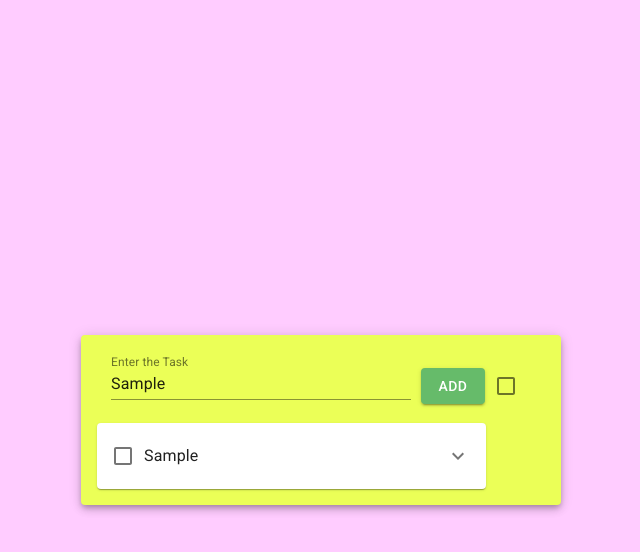
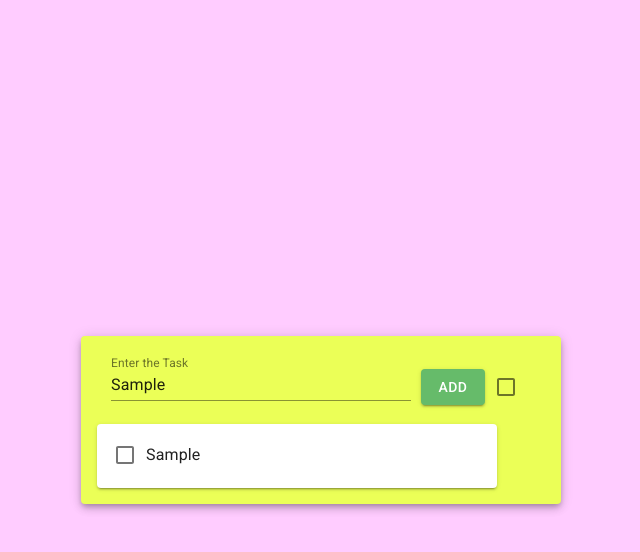
Before and after one commit to HemanthKumarAchanta/progress-tracker, a React (Create React App) app: page / in a window 1280 px wide. Both pictures are taken after typing "Sample" into the empty fields and a click on the button "ADD". Shown: the top 552 px of the page, without its empty margins (335-975 px from the left). Built offline with nearby package versions, Linux system fonts and the light colour scheme.

Commit message:
with and without expansion panel

```diff
--- a/src/Components/Home/Home.js
+++ b/src/Components/Home/Home.js
@@ -77,7 +77,8 @@ const Home = () => {
   };
 
   const handleAdd = () => {
-    tasks.push(task);
+    const dict = { taskValue: task, checkValue: checked };
+    tasks.push(dict);
     setTask("");
   };
 
@@ -121,7 +122,10 @@ const Home = () => {
             <List>
               {tasks.map((ele, index) => (
                 <ListItem key={index}>
-                  <Subtask element={ele} />
+                  <Subtask
+                    element={ele.taskValue}
+                    needSubtask={ele.checkValue}
+                  />
                 </ListItem>
               ))}
             </List>
--- a/src/Components/Subtask/Subtask.js
+++ b/src/Components/Subtask/Subtask.js
@@ -1,6 +1,5 @@
 import React, { useState } from "react";
 import { makeStyles } from "@material-ui/core/styles";
-import Paper from "@material-ui/core/Paper";
 import Button from "@material-ui/core/Button";
 import TextField from "@material-ui/core/TextField";
 import { green } from "@material-ui/core/colors";
@@ -27,6 +26,7 @@ import Checkbox from "@material-ui/core/Checkbox";
 import ExpandMoreIcon from "@material-ui/icons/ExpandMore";
 
 import AddCircleSharpIcon from "@material-ui/icons/AddCircleSharp";
+import Paper from "@material-ui/core/Paper";
 
 const useStyles = makeStyles((theme) => ({
   root: {
@@ -42,12 +42,29 @@ const useStyles = makeStyles((theme) => ({
   add2: {
     radius: 50,
   },
+
+  subPaper: {
+    width: theme.spacing(50),
+    height: theme.spacing(8),
+  },
+
+  expansion: {
+    width: theme.spacing(50),
+  },
+  noExpansionItem: {
+    marginLeft: 50,
+  },
+  check: {
+    marginLeft: 7,
+    marginTop: 10,
+  },
 }));
 
 const Subtask = (props) => {
   const classes = useStyles();
   const [subTask, setSubTask] = useState("");
   const [subTasks, setSubTasks] = useState([]);
+  const [checked, setChecked] = React.useState(false);
 
   const ele = props.element;
   const handleSubTask = (e) => {
@@ -58,15 +75,19 @@ const Subtask = (props) => {
     subTasks.push(subTask);
     setSubTask("");
   };
+  const handleCheck = (e) => {
+    setChecked(e.target.checked);
+  };
 
   const handleSubDel = (e) => {
     // subTasks.splice(e.target.value, 1);
     console.log(e.target.value);
   };
-
+  if (props.needSubtask) {
     return (
       <>
-      <ExpansionPanel>
+        <div>
+          <ExpansionPanel className={classes.expansion}>
             <ExpansionPanelSummary
               expandIcon={<ExpandMoreIcon />}
               aria-label="Expand"
@@ -105,7 +126,22 @@ const Subtask = (props) => {
               </Typography>
             </ExpansionPanelDetails>
           </ExpansionPanel>
+        </div>
       </>
+    );
+  }
+  return (
+    <div>
+      <Paper className={classes.subPaper} elevation={2}>
+        <FormControlLabel
+          className={classes.check}
+          control={
+            <Checkbox checked={checked} onChange={handleCheck} name="check" />
+          }
+          label={props.element}
+        />
+      </Paper>
+    </div>
   );
 };
 
```
Lines whose indentation alone changed are shown as unchanged.
